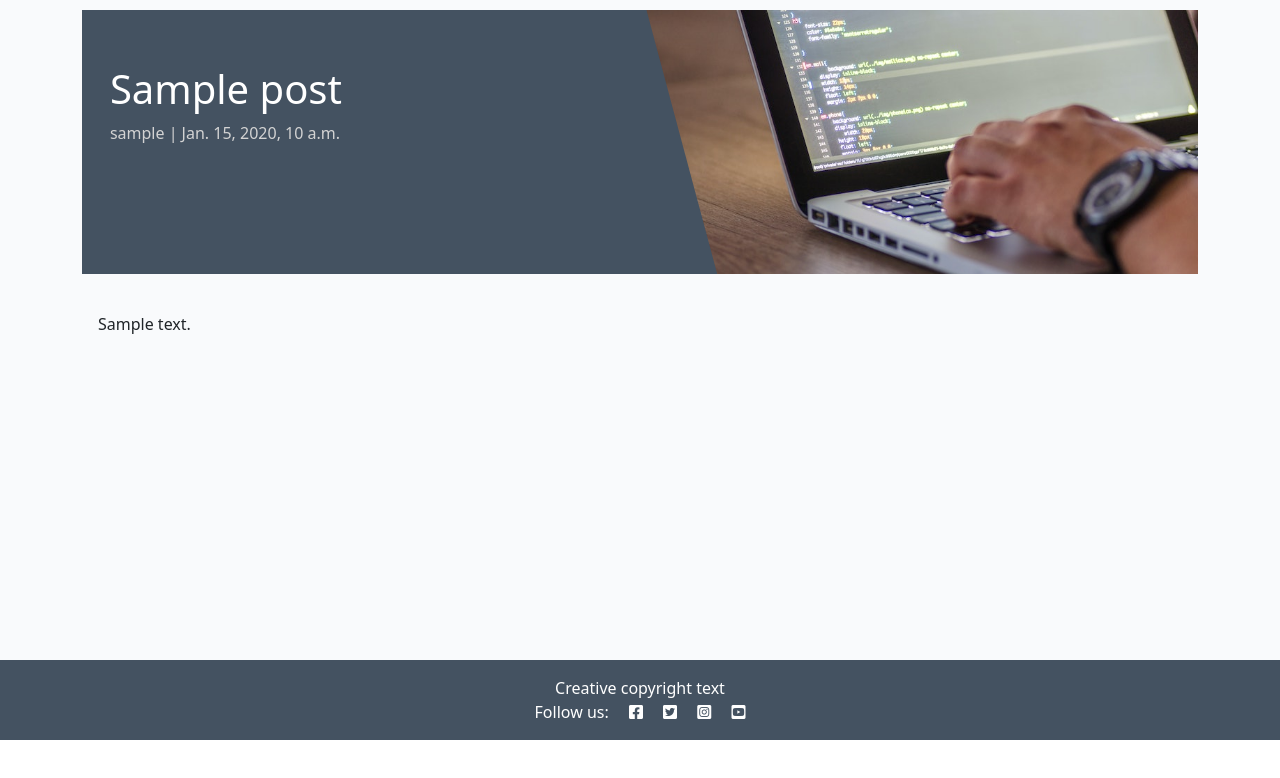
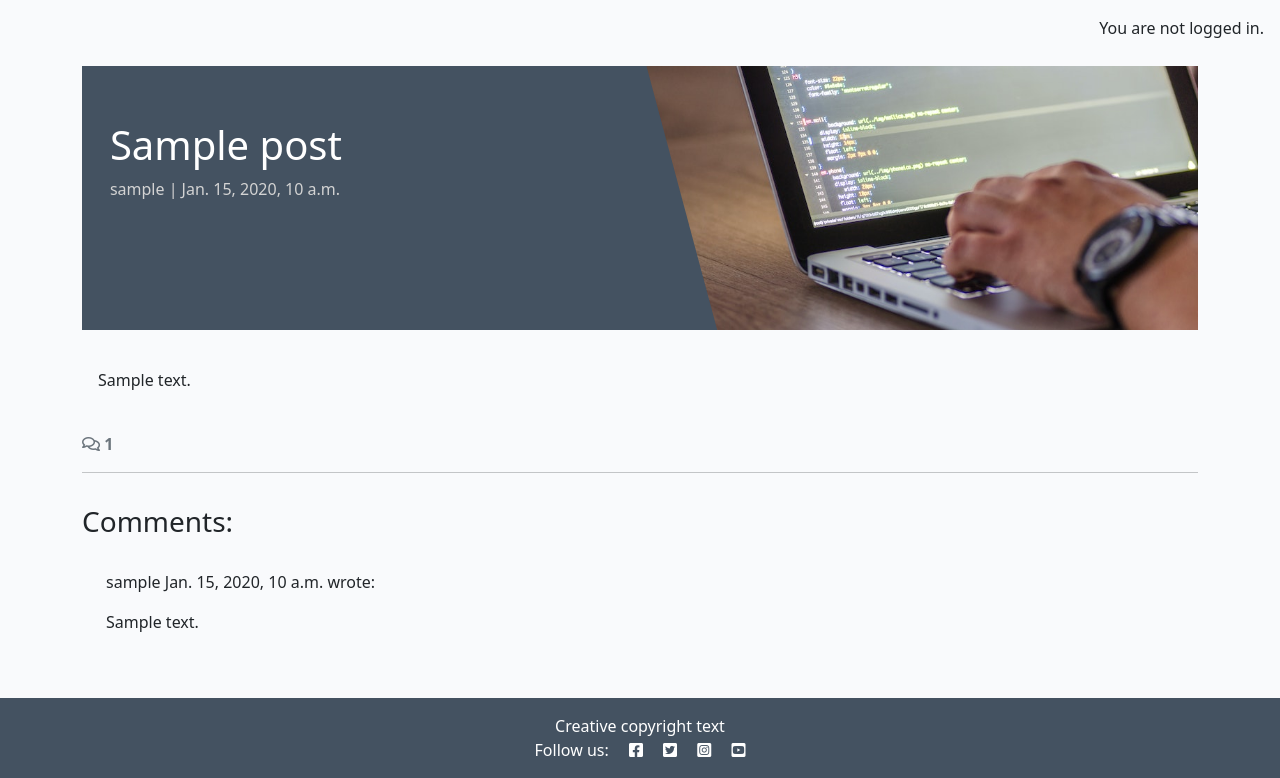
Before and after one commit to doctypeKieran/ci-bootcamp-django-blog-new, a Django app: a page that uses templates/base.html in a window 1280 px wide. Shown: the part 60-838 px from the top of the page. Before the commit the page ends 800 px from the top, so only its background shows below. Run offline with Django 4.2, Linux system fonts and the light colour scheme; tables that the repository leaves empty hold one stand-in row (values such as "Sample post").

Commit message:
Enable comments from admin panel to view on blog posts

```diff
--- a/blog/templates/blog/post_detail.html
+++ b/blog/templates/blog/post_detail.html
@@ -29,6 +29,48 @@
             </div>
         </div>
     </div>
+    <!-- Displaying count of comments -->
+    <div class="row">
+        <div class="col-12">
+            <strong class="text-secondary">
+                <i class="far fa-comments"></i> {{ comment_count }}
+            </strong>
+        </div>
+        <div class="col-12">
+            <hr>
+        </div>
+    </div>
+    <!-- Displaying Comments -->
+    <div class="row">
+        <div class="col-md-8 card mb-4  mt-3 ">
+            <h3>Comments:</h3>
+            <div class="card-body">
+                <!-- We want a for loop inside the empty control tags
+          to iterate through each comment in comments -->
+                {% for comment in comments %}
+                <div class="p-2 comments
+          {% if not comment.approved and comment.author == user %}
+          faded{% elif not comment.approved %} d-none{% endif %}">
+                    <p class="font-weight-bold">
+                        {{ comment.author }}
+                        <span class="font-weight-normal">
+                            {{ comment.created_on }}
+                        </span> wrote:
+                    </p>
+                    <div id="comment{{ comment.id }}">
+                        {{ comment.body | linebreaks }}
+                    </div>
+                    {% if not comment.approved and comment.author == user %}
+                    <p class="approval">
+                        This comment is awaiting approval
+                    </p>
+                    {% endif %}
+                </div>
+                <!-- Our for loop ends here -->
+                {% endfor %}
+            </div>
+        </div>
+    </div>
 </div>
 
 {% endblock content %}
--- a/blog/views.py
+++ b/blog/views.py
@@ -27,8 +27,12 @@ def post_detail(request, slug):
 
     queryset = Post.objects.filter(status=1)
     post = get_object_or_404(queryset, slug=slug)
+    comments = post.comments.all().order_by("-created_on")
+    comment_count = post.comments.filter(approved=True).count()
     context = {
         'post': post,
+        'comments': comments,
+        'comment_count': comment_count,
     }
 
     return render(
--- a/templates/base.html
+++ b/templates/base.html
@@ -77,6 +77,13 @@
 
     <main class="flex-shrink-0 main-bg">
 
+        {% if user.is_authenticated %}
+        <p class="text-end m-3">You are logged in as {{ user }}</p>
+
+        {% else %}
+        <p class="text-end m-3">You are not logged in.</p>
+        {% endif %}
+
         {% block content %}
         <!-- Content Goes here -->
         {% endblock content %}
```
Also changed, not shown: templates/account/signup.html (+18 -3 lines).
